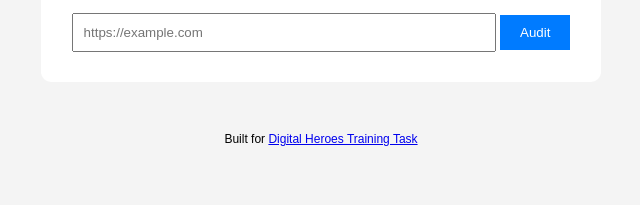
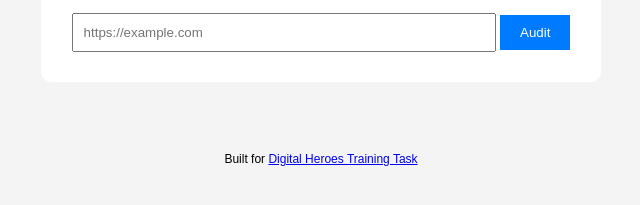
Before and after one commit to pushpanjali-coder14/Build-page-pulse, a website: page public/index.html in a window 1280 px wide. Shown: the part 181-386 px from the top of the page, without its empty margins (319-959 px from the left). Drawn offline with Linux system fonts and the light colour scheme.

Commit message:
Update index.html

```diff
--- a/public/index.html
+++ b/public/index.html
@@ -13,9 +13,9 @@
     <button onclick="auditURL()">Audit</button>
     <div id="result"></div>
   </div>
-  <footer>
-    Built for <a href="https://digitalheroesco.com" target="_blank">Digital Heroes Training Task</a>
-  </footer>
+ <footer style="text-align: center; padding: 20px;">
+  Built for <a href="https://digitalheroesco.com" target="_blank">Digital Heroes Training Task</a>
+</footer>
   <script>
     async function auditURL() {
       const url = document.getElementById('urlInput').value;
```
